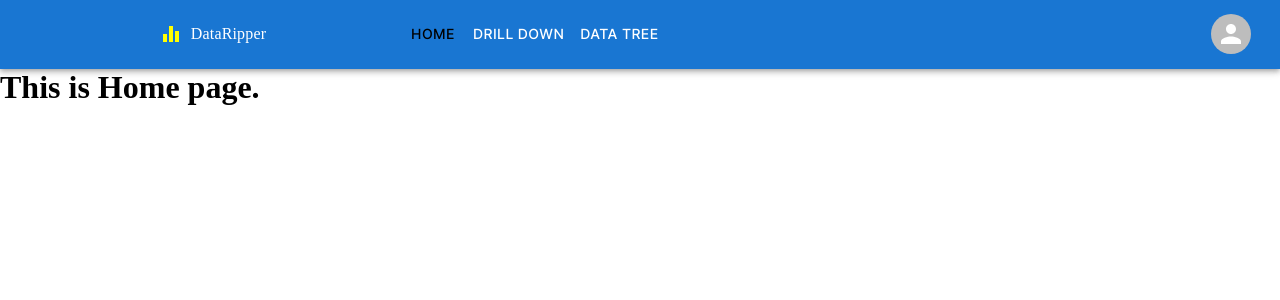
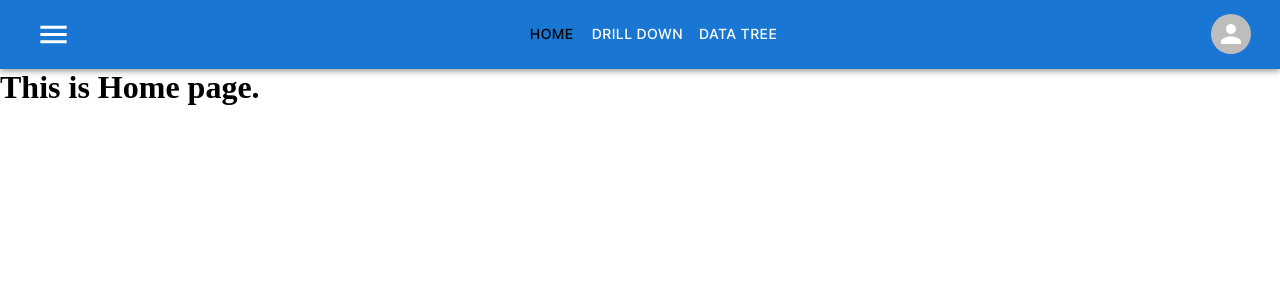
Before and after one commit to yogesh9trix/navaantrix-admin, a React (Create React App) app: page /home in a window 1280 px wide. Shown: the top 300 px of the page. Built offline with nearby package versions, Linux system fonts and the light colour scheme; a web font is replaced by a local one.

Commit message:
Desktop sidebar added

```diff
--- a/src/Components/Atoms/Logo.js
+++ b/src/Components/Atoms/Logo.js
@@ -1,12 +1,19 @@
 /** @format */
 
 import { Box, Typography } from '@mui/material';
-import EqualizerIcon from '@mui/icons-material/Equalizer';
+import Symbol from '../../Assets/SVG/symbol';
 
 function Logo() {
   return (
-    <Box sx={{ display: 'flex', gap: 1, justifyContent: 'center' }}>
-      <EqualizerIcon fontSize="medium" sx={{ color: 'yellow' }} />
+    <Box
+      sx={{
+        display: 'flex',
+        gap: 1,
+        justifyContent: 'center',
+        alignItems: 'center',
+      }}
+    >
+      <Symbol width="22" height="22" />
       <Typography
         sx={{
           fontFamily: 'Hachi',
--- a/src/Components/Atoms/SidebarButton.jsx
+++ b/src/Components/Atoms/SidebarButton.jsx
@@ -15,7 +15,6 @@ function SidebarButton() {
       aria-controls="menu-appbar"
       aria-label="menu"
       sx={{
-        display: { md: 'none' },
         mr: 2,
       }}
     >
--- a/src/Components/Molecules/SidebarMenu.jsx
+++ b/src/Components/Molecules/SidebarMenu.jsx
@@ -1,20 +1,48 @@
 /** @format */
 
-import { Menu, MenuItem, Typography } from '@mui/material';
-
-const menu = ['Dashboard', 'Drill Down', 'Data Tree', 'Static'];
+import {
+  List,
+  ListItem,
+  ListItemButton,
+  ListItemIcon,
+  ListItemText,
+  Typography,
+} from '@mui/material';
+import { MENU } from '../../Constants/PAGES_MENU';
+import { NavLink } from 'react-router-dom';
 
 function SidebarMenu() {
   return (
-    <Menu>
-      {menu.map((menuItem, index) => {
+    <List>
+      {MENU.map((menuItem, index) => {
         return (
-          <MenuItem key={index}>
-            <Typography> menuItem</Typography>
-          </MenuItem>
+          <NavLink
+            key={index}
+            to={menuItem.linkText}
+            style={({ isActive }) => {
+              return {
+                color: isActive ? 'blue' : 'black',
+                textDecoration: 'none',
+              };
+            }}
+          >
+            <ListItem disablePadding>
+              <ListItemButton>
+                <ListItemIcon> {menuItem.icon}</ListItemIcon>
+
+                <ListItemText
+                  primary={menuItem.displayText}
+                  primaryTypographyProps={{
+                    fontFamily: 'Inter',
+                    letterSpacing: 0,
+                  }}
+                />
+              </ListItemButton>
+            </ListItem>
+          </NavLink>
         );
       })}
-    </Menu>
+    </List>
   );
 }
 
--- a/src/Components/Molecules/Toolbar.jsx
+++ b/src/Components/Molecules/Toolbar.jsx
@@ -68,14 +68,12 @@ export function DesktopToolbar() {
 
   return (
     <>
-      <Box sx={{ flexGrow: 1, alignContent: 'flex-start' }}>
-        <Logo />
-      </Box>
+      <SidebarButton />
       <Box
         sx={{
           flexGrow: 2,
           display: { xs: 'none', md: 'flex' },
-          justifyContent: 'flex-start',
+          justifyContent: 'center',
         }}
       >
         {MENU.map(({ displayText, linkText }, index) => (
--- a/src/Components/Organisms/CustomSidebar.jsx
+++ b/src/Components/Organisms/CustomSidebar.jsx
@@ -4,6 +4,7 @@ import { useEffect } from 'react';
 import { Box, Divider, Drawer, Typography } from '@mui/material';
 import { useGlobalContext } from '../../context';
 import Logo from '../Atoms/Logo';
+import SidebarMenu from '../Molecules/SidebarMenu';
 
 const drawerWidth = 250;
 function CustomSidebar() {
@@ -19,7 +20,7 @@ function CustomSidebar() {
         anchor="left"
         open={isDrawerOpen}
         sx={{
-          display: { xs: 'block', md: 'none' },
+          display: { xs: 'block' },
           '& .MuiDrawer-paper': {
             width: drawerWidth,
           },
@@ -38,7 +39,7 @@ function CustomSidebar() {
             <Logo />
             <Divider />
           </Box>
-          <Box component="span"></Box>
+          <SidebarMenu />
         </Box>
       </Drawer>
     </Box>
--- a/src/Constants/PAGES_MENU.js
+++ b/src/Constants/PAGES_MENU.js
@@ -1,9 +1,11 @@
 /** @format */
 
+import { Home, ImportExport, ViewColumn } from '@mui/icons-material';
+
 const MENU = [
-  { displayText: 'Home', linkText: 'home' },
-  { displayText: 'Drill Down', linkText: 'drill-down' },
-  { displayText: 'Data Tree', linkText: 'data-tree' },
+  { displayText: 'Home', linkText: 'home', icon: <Home /> },
+  { displayText: 'Drill Down', linkText: 'drill-down', icon: <ImportExport /> },
+  { displayText: 'Data Tree', linkText: 'data-tree', icon: <ViewColumn /> },
 ];
 
 export { MENU };
```
